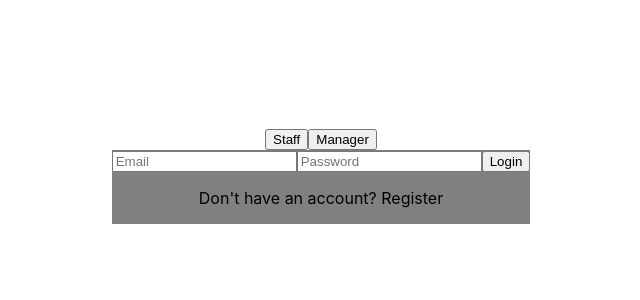
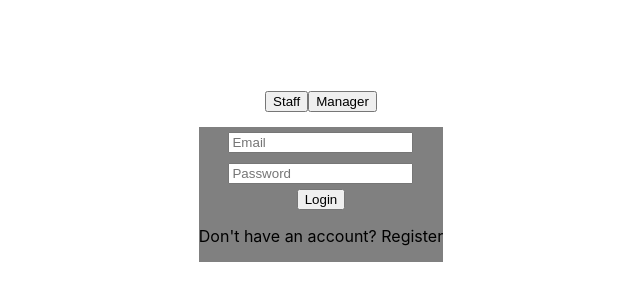
Before and after one commit to workorder-wr8/workorder-wr8, a React (Create React App) app: page /#/admin in a window 1280 px wide. Shown: the part 224-524 px from the top of the page, without its empty margins (319-959 px from the left). Built offline with nearby package versions, Linux system fonts and the light colour scheme.

Commit message:
minor changes

```diff
--- a/src/Components/LandingAdmin/LandingAdmin.css
+++ b/src/Components/LandingAdmin/LandingAdmin.css
@@ -7,6 +7,16 @@
 }
 
 #landingToggle {
+    margin-bottom: 15px;
+}
+
+#landingContent {
     display: flex;
-    flex-direction: row;
+    flex-direction: column;
+    justify-content: center;
+    align-items: center;
 }
+
+#landingContent input {
+    margin: 5px;
+}
--- a/src/Components/LandingAdmin/LandingAdmin.js
+++ b/src/Components/LandingAdmin/LandingAdmin.js
@@ -16,7 +16,8 @@ const LandingAdmin = (props) => {
         document.getElementById('landingContent').style.backgroundColor = 'grey';
     }, [])
 
-    function register() {
+    function register(e) {
+        e.preventDefault();
         if (role === 'staff') {
             axios.post('/api/staff/register',
                 {
@@ -38,22 +39,21 @@ const LandingAdmin = (props) => {
         }
     }
 
-    function login() {
+    function login(e) {
+        e.preventDefault();
         if (role === 'staff') {
-            axios.post('/api/staff/login', {
-                email, password
-            })
+            axios.post('/api/staff/login', { email, password })
                 .then(res => {
                     props.history.push('/staffdash')
                 })
+                .catch(err => console.log(err))
         }
         else if (role === 'manager') {
-            axios.post('/api/manager/login', {
-                email, password
-            })
+            axios.post('/api/manager/login', { email, password })
                 .then(res => {
                     props.history.push('/managerdash')
                 })
+                .catch(err => console.log(err))
         }
     }
 
@@ -74,7 +74,7 @@ const LandingAdmin = (props) => {
     return (
         <div >
             <section id='landingadmin'>
-
+                <form onSubmit={registerView ? register : login}>
                     <div id='landingToggle'>
                         <button onClick={toggleStaff}>Staff</button><button onClick={toggleManager}>Manager</button>
                     </div>
@@ -103,6 +103,7 @@ const LandingAdmin = (props) => {
                                 </>
                             )}
                     </div>
+                </form>
             </section>
         </div>
     )
```
Also changed, not shown: 1 other file (tests, documents, lock files or other folders). Lines whose indentation alone changed are shown as unchanged.
